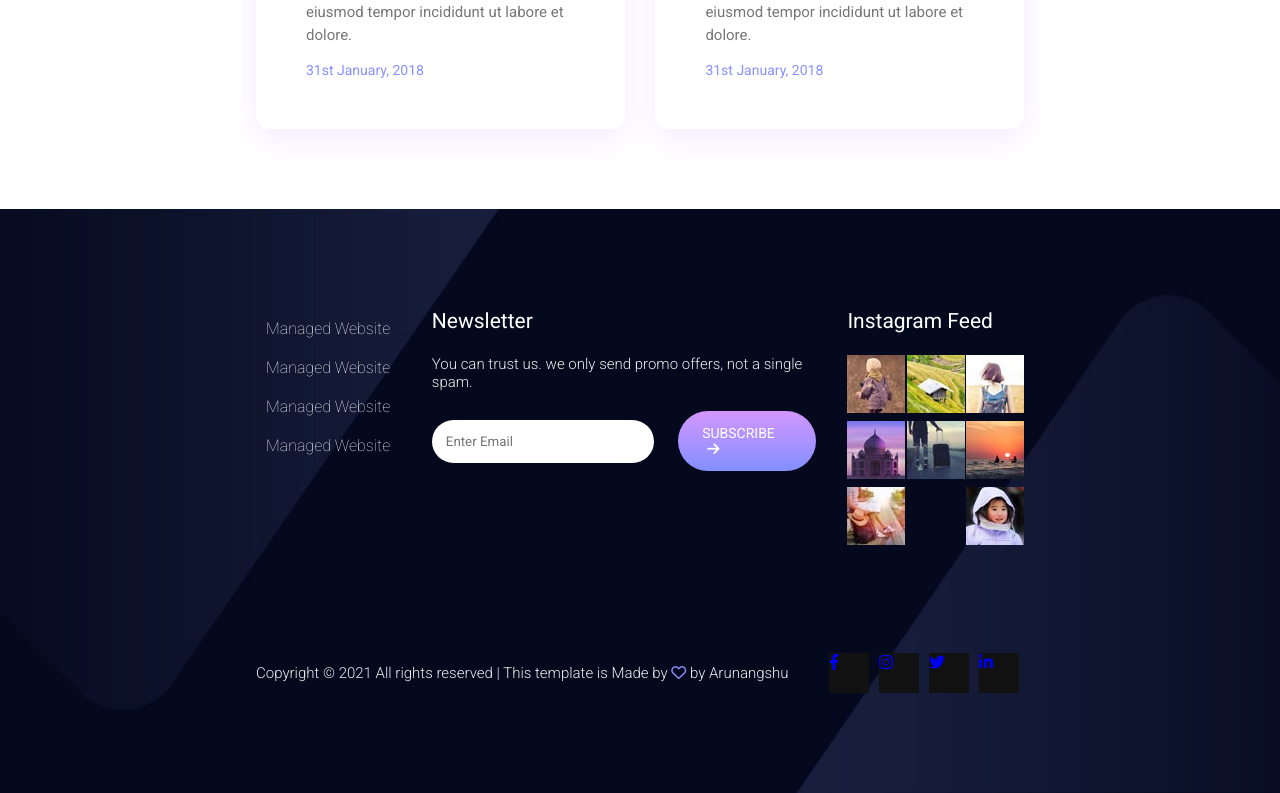
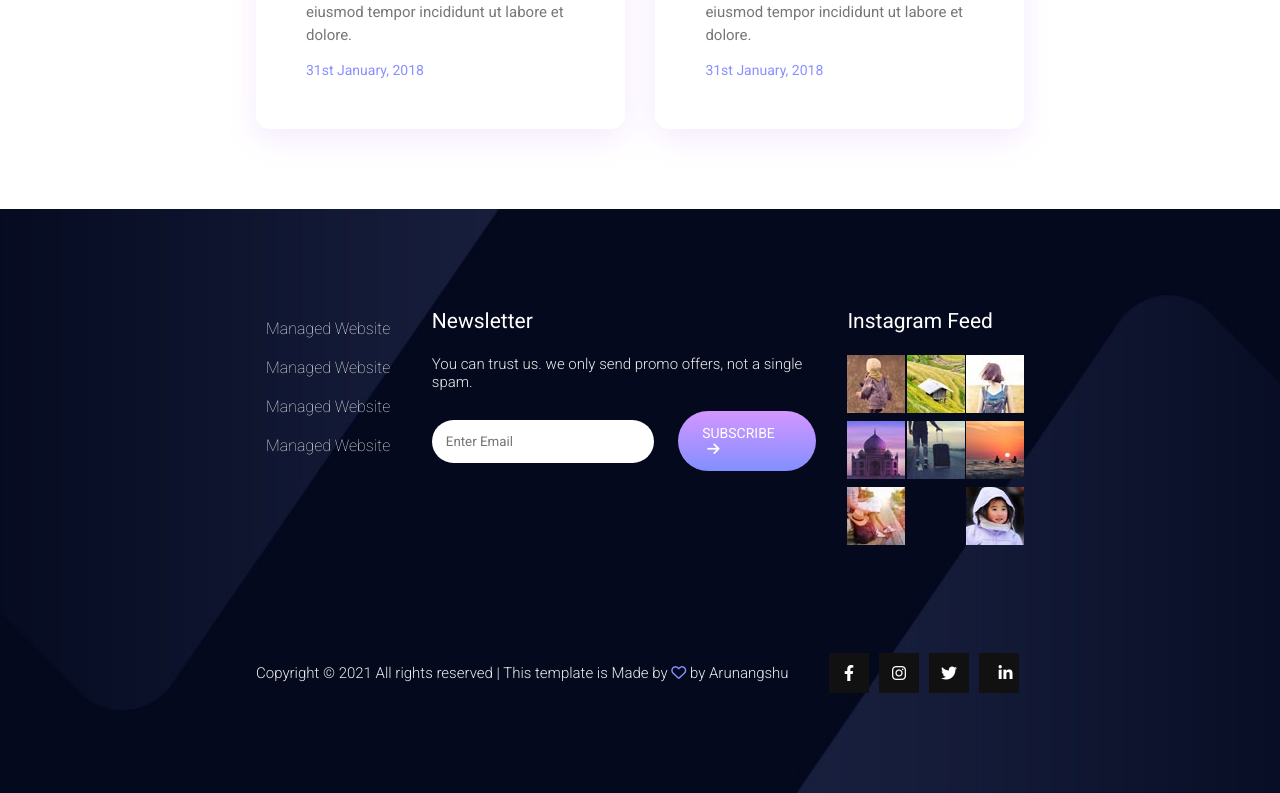
Before and after one commit to Arunangshu-Das/robotpage, a plain HTML site: page index.html in a window 1280 px wide. Shown: the part 4848-5641 px from the top of the page. Drawn offline with Linux system fonts and the light colour scheme.

Commit message:
Update style.css

```diff
--- a/style.css
+++ b/style.css
@@ -628,9 +628,13 @@ footer .wrapper .icons .box:hover {
   background: -webkit-gradient(linear, left bottom, left top, from(#828fff), to(#d496ff));
   background: linear-gradient(0deg, #828fff 0%, #d496ff 100%);
 }
-
-footer .wrapper .icons .box i {
+footer .wrapper .icons .box a
+{
   margin: auto;
+}
+footer .wrapper .icons .box a i {
+  margin: auto;
+  color: white;
 }
 
 @media only screen and (max-width: 1012px) {
```
